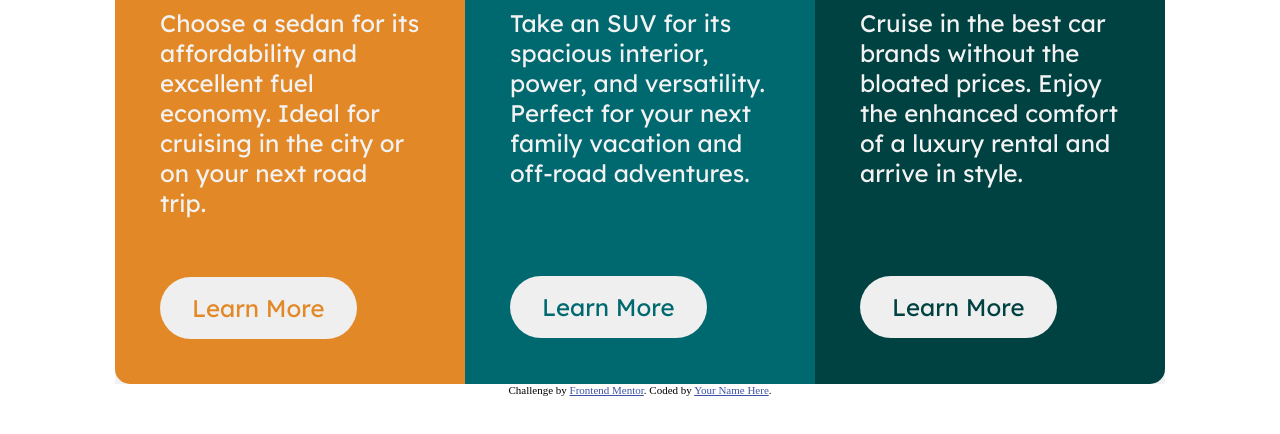
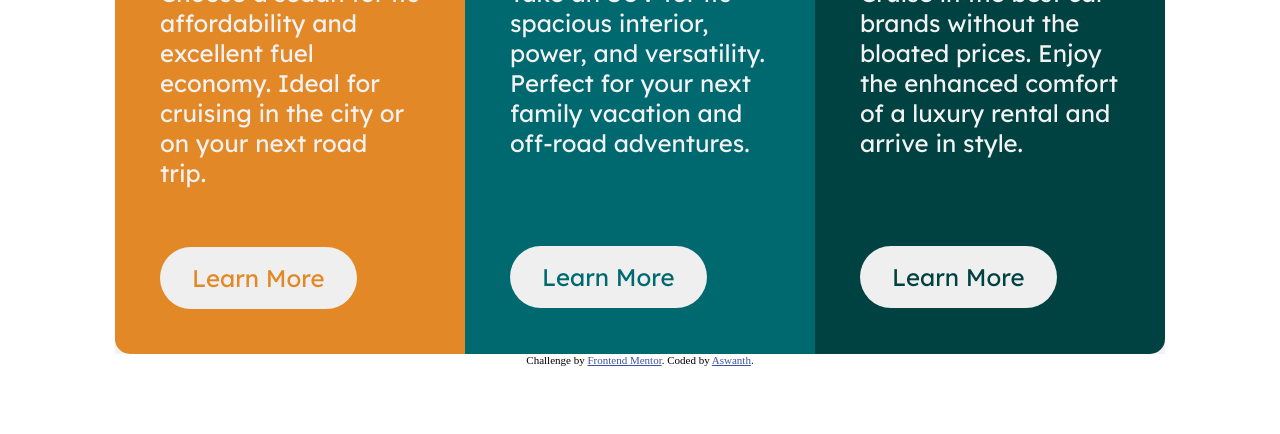
Before and after one commit to aswanthnarayan/3-Column-Preview-Card-FrontEndMentor, a plain HTML site: page index.html in a window 1280 px wide. Shown: the part 248-682 px from the top of the page. Drawn offline with Linux system fonts and the light colour scheme.

Commit message:
second commit

```diff
--- a/index.html
+++ b/index.html
@@ -49,7 +49,7 @@
   </div>
   <div class="attribution">
     Challenge by <a href="https://www.frontendmentor.io?ref=challenge" target="_blank">Frontend Mentor</a>.
-    Coded by <a href="#">Your Name Here</a>.
+    Coded by <a href="#">Aswanth</a>.
   </div>
 </body>
 </html>
--- a/styles.css
+++ b/styles.css
@@ -8,11 +8,12 @@ box-sizing: border-box;
 }
 body{
 font-size: 15px;
-   margin: 50px;
+margin: 20px;
+
 }
 
 .main-card{
-    min-width: 375px;
+    min-width: 305px;
     background-color:  #f2f2f2;
     display: flex;
     flex-direction: column;
```
